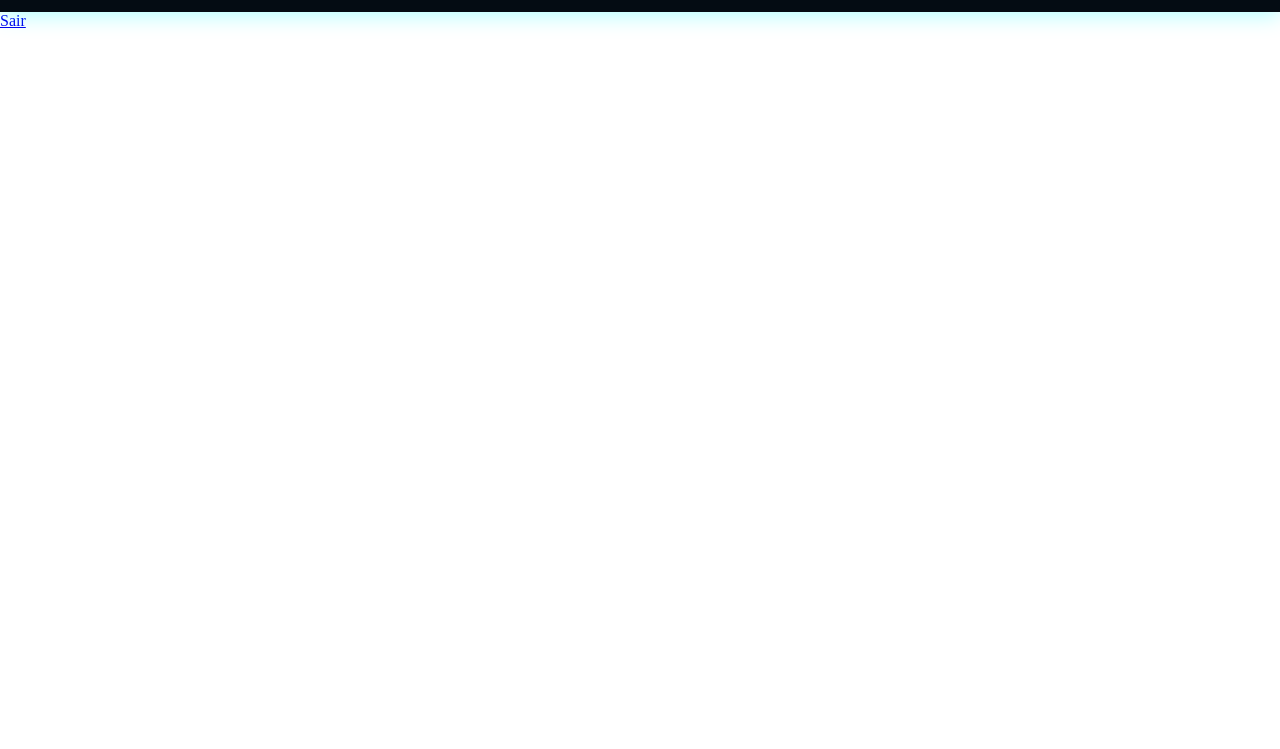
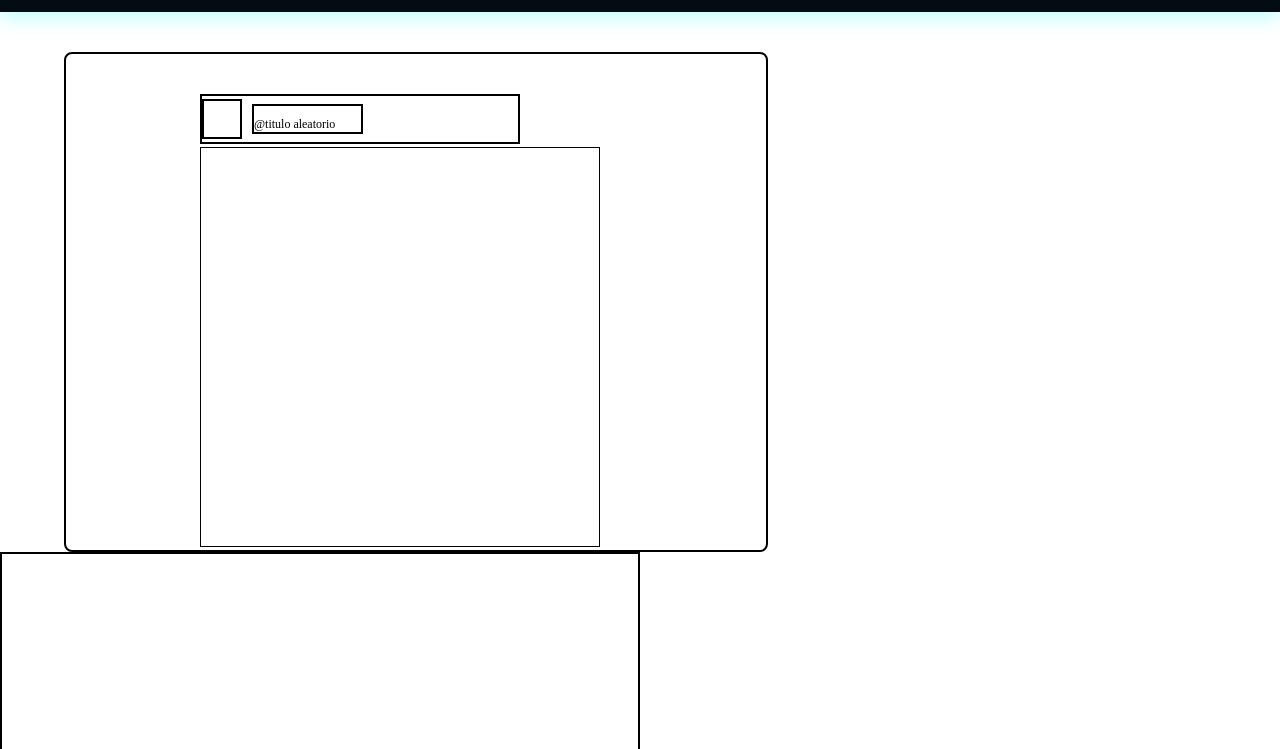
Before and after one commit to Kaio-rocha-sptech/ScienceCraft, a website: page public/loginFeito.html in a window 1280 px wide. Shown: the part 51-800 px from the top of the page. Drawn offline with Linux system fonts and the light colour scheme.

Commit message:
loginFeito

```diff
--- a/public/css/stylePrincipal.css
+++ b/public/css/stylePrincipal.css
@@ -10,13 +10,56 @@ body{
 
 
 .container-pub{
-
+    border: 2px solid;
+    height: 500px;
+    width: 55%;
+    display: grid;
+    justify-content: center;
+    margin-top: 40px;
+    margin-left: 5%;
+    border-radius: 8px;
 }
 
 .div_img{
+    border: 1px solid;
+    height: 400px;
+    width: 400px;
+    margin-left: -4%;
+    /* margin-top: 15%; */
+}
+
+.infoUser{
+    width: 80%;
+    border: 2px solid;
+    height: 50px;
+    margin-top: 10%;
+    margin-bottom: 0px;
+    margin-left: -4%;
+    align-items: center;
+    display: flex;
+}
+
+#div_imgPerfil{
+    border: 2px solid;
+    height: 40px;
+    width: 40px;
+}
+
+#nomePerfil{
+    border: 2px solid;
+    height: 30px;
+    display: flex;
+    width: 35%;
+    margin-left: 10px;
+    align-items: end;
+    font-size: 12px;
+}
+
+.right-container{
+    border: 2px solid;
+    height: 80vh;
+    position: static;
+
+    width: 50%;
 
 }
-
-.container-p input{
-
-}
--- a/public/loginFeito.html
+++ b/public/loginFeito.html
@@ -25,9 +25,13 @@
     </header>
     <!-- div do meu container esquerdo  -->
     <div id="div_container-pub" class="container-pub">
+        <div id="div_infoUser" class="infoUser">
+            <div id="div_imgPerfil"></div>
+            <div id="nomePerfil">@titulo aleatorio</div>
+        </div>
         <div id="div_img" class="div_img"></div>
     </div>
-
+    <div id="right-container" class="right-container"></div>
 
     <a href="login.html">Sair</a>
 </body>
```
